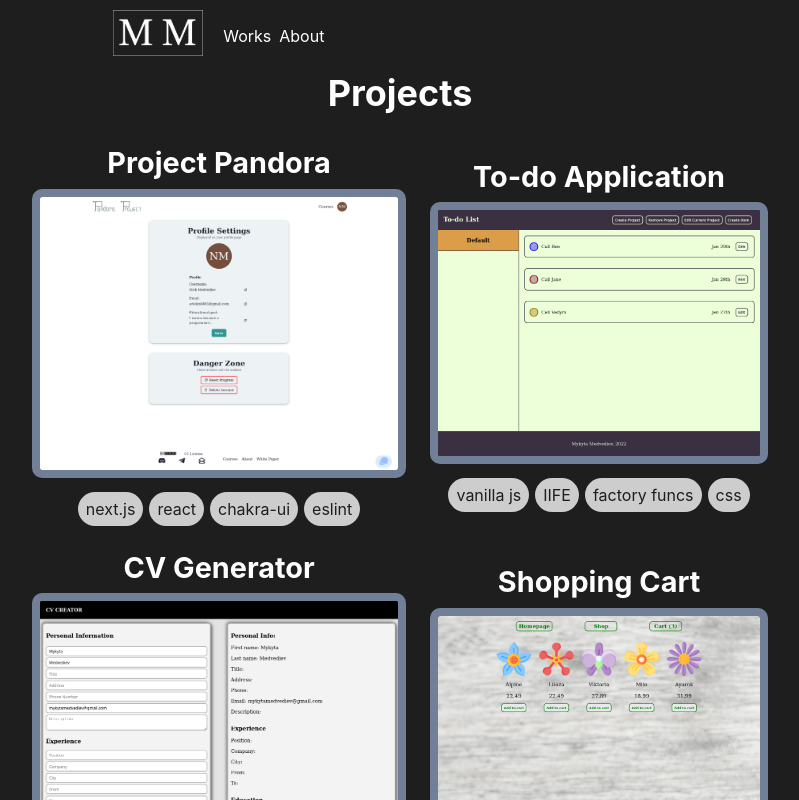
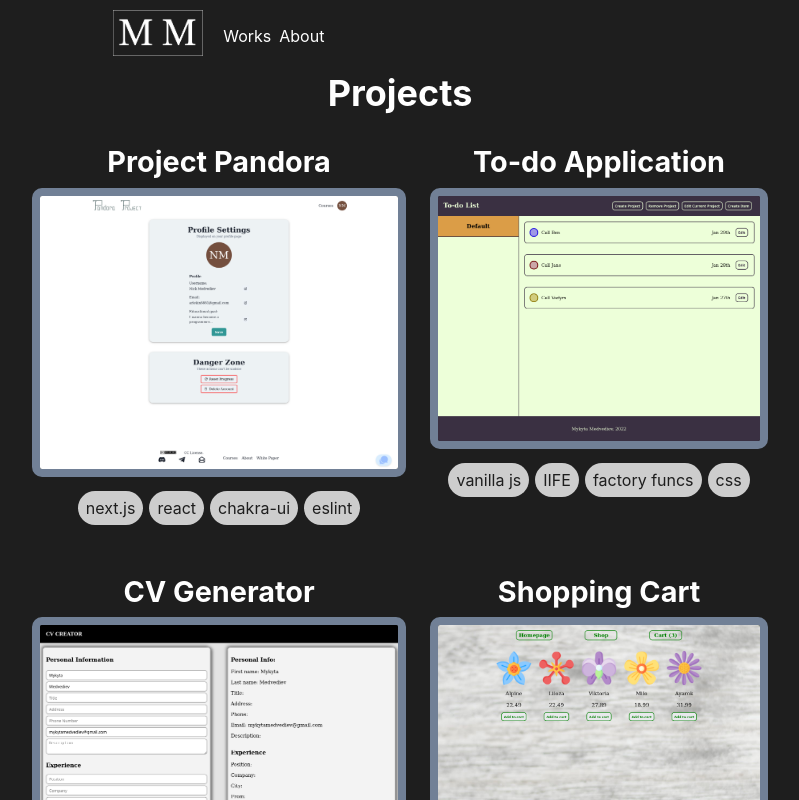
Before and after one commit to Furilon/portfolio-website, a Next.js app: page /works in a window 1280 px wide. Shown: the top 800 px of the page, without its empty margins (240-1039 px from the left). Built offline with nearby package versions, Linux system fonts and the light colour scheme.

Commit message:
Added entrance animation for gridProjectItem

```diff
--- a/components/gridProjectItem.js
+++ b/components/gridProjectItem.js
@@ -8,8 +8,11 @@ import {
   Box,
 } from "@chakra-ui/react";
 
+import Section from "./section";
+
 export default function GridProjectItem({ link, image, tags, projectName }) {
   return (
+    <Section>
       <Flex direction="column" justify="center" align="center">
         <Heading fontSize="1.8rem" mb="8px">
           <Link
@@ -60,5 +63,6 @@ export default function GridProjectItem({ link, image, tags, projectName }) {
           ))}
         </Flex>
       </Flex>
+    </Section>
   );
 }
```
Lines whose indentation alone changed are shown as unchanged.
